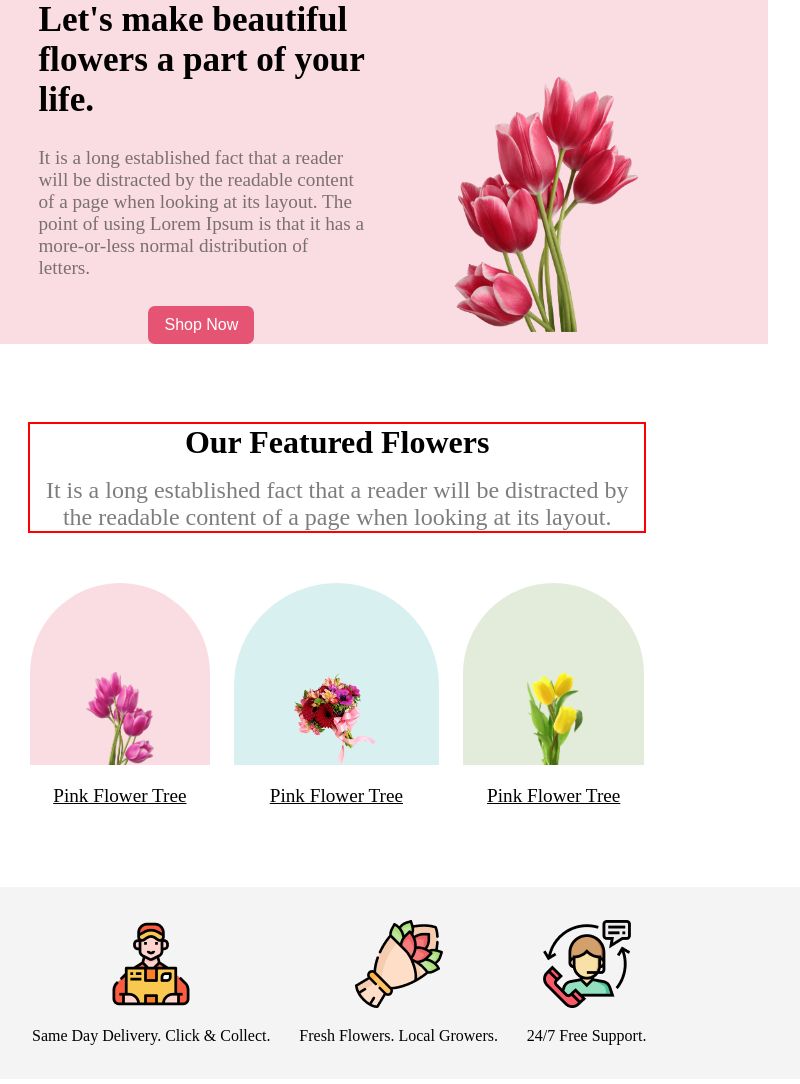
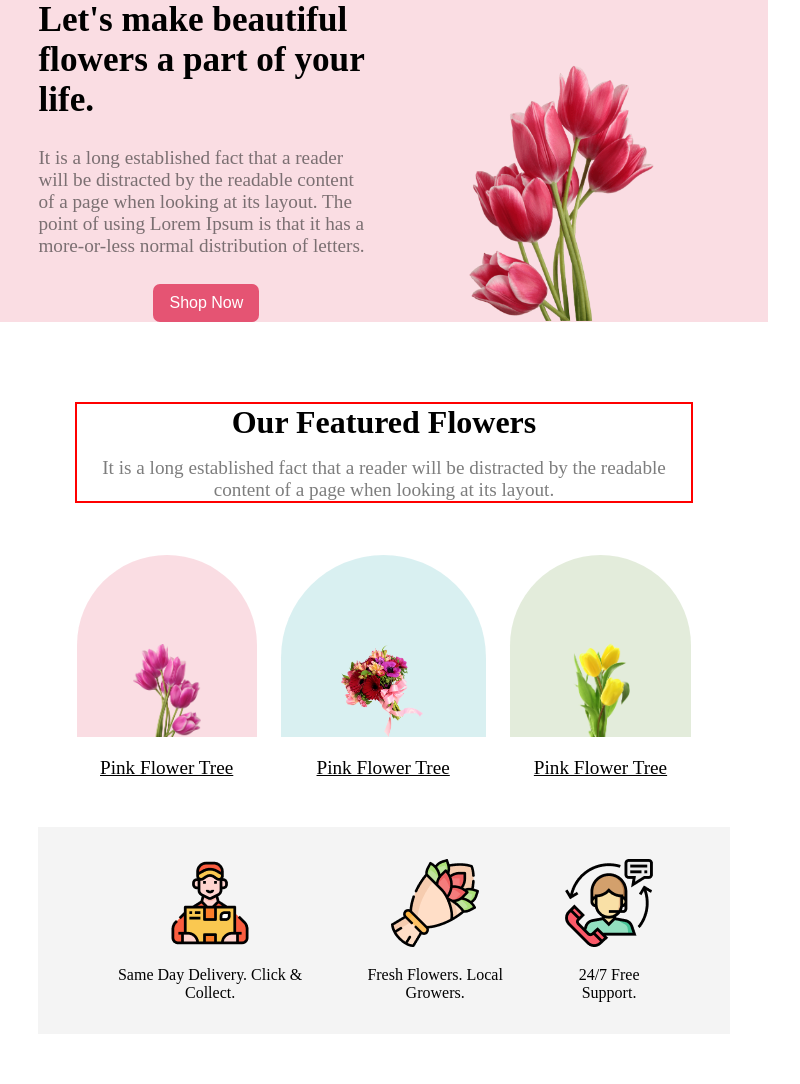
Before and after one commit to mehedihasansufi/programming-hero-Flower-shop, a plain HTML site: page index.html in a window 768 px wide. Shown: the whole page, 800 px wide, since content can reach past the window. After the commit the page ends 1034 px from the top, so only its background shows below. Drawn offline with Linux system fonts and the light colour scheme.

Commit message:
service section done for web , small phone and tablet for 768 px

```diff
--- a/style.css
+++ b/style.css
@@ -304,88 +304,47 @@
 /* for medium device */
 
 @media screen and (min-width:577px) and (max-width:768px) {
-   .paragraph {
-    color: var(--paragraph-color);
-    font-size: 1.2rem;
-}
 
-.heading {
-    font-weight: 700;
-    font-size: 2rem;
-}
 
-.btn {
-    background-color: var(--background-color-button);
-    color: #fff;
-    border: none;
-    padding: .6rem 1rem;
-    font-size: 1rem;
-    border-radius: 7px;
-    transition: all 0.3s;
-    cursor: pointer;
 
-}
+
+
 
 .button{
     display: flex;
     justify-content: center;
 }
 
-.btn:hover {
-    border: 2px solid var(--background-color-button);
-    background-color: #fff;
-    color: #000;
-}
+
 
 .hero {
     height: auto;
-    background-color: var(--background-color);
 }
 
 .hero-container {
-    display: flex;
+
     gap: 1.2rem;
     width: 90%;
-
-
-    justify-content: space-between;
-
 }
 
 .hero-contain {
     width: 50%;
-    display: flex;
-    flex-direction: column;
-    gap: 1.7rem;
     padding-top: 0px;
 
 }
 
 .hero-contain h2 {
-    font-weight: 600;
     font-size: 2.2rem;
-
 }
 
 .hero-container .img {
-
-    display: flex;
-    align-items: flex-end;
-    justify-content: center;
     width: 50%;
     height: 40vh;
-    padding-right: 20px;
     padding-top: 0vh;
-
-
 }
 
 .hero-container .img img {
-
-
     height: 80%;
-    object-fit: contain;
-
 
 }
 
@@ -393,78 +352,54 @@
 /* feature */
 
 .feature-heading{
-    display: flex;
-    flex-direction: column;
-    align-items: center;
-    justify-content:flex-start;
-    gap: 1rem;
-    text-align: center;
+
+
+
     width: 80%;
-    margin-top: 5rem;
-    margin-left: 30px;
-    margin-right: 30px;
-   outline: 2px solid red;
-   box-sizing: border-box;
 
+    margin-left: auto;
+    margin-right: auto;
+   border: 2px solid red;
 }
 
-.feature-heading p{
-    font-size: 1.5rem;
-}
+
 
 
 /* feature flower  details */
 
 .feature-flower-details{
     width: 80%;
-    margin: 3.3rem 10px 0 30px;
-    display: flex;
-    gap: 1.5rem;
-    align-items: flex-end;
-    box-sizing: border-box;
-}
-.feature-flower-details .flower{
-
-    text-align: center;
-    text-decoration: underline;
 }
 
-.feature-flower-details .flower p{
-    margin-top: 1.2rem;
-    font-size: 1.2rem;
-}
+
+
 .feature-flower-details .flower-img{
-    display: flex;
-    align-items: flex-end;
-    flex: 1;
+
     height: 150px;
     padding: 2rem 3.5rem 0 3.5rem;
-    border-radius: 300px 300px 0 0;
+
 }
 
-.feature-flower-details .flower-img img{
 
-    max-width: 100%;
-}
 
 /* service div */
 
 .feature-container .service{
-    width: 100%;
-    height: 7rem;
-    margin: 5rem 0 0 0;
-    display: flex;
-    justify-content: left;
-    align-items: center;
-    background-color: rgba(39, 39, 39,0.05);
-    margin-bottom: 200px;
-    padding: 2.5rem 0 2.5rem 2rem ;
+    width: 90%;
+   height: auto;
+   margin-bottom: 0;
+
+    margin-top: 3rem;
+
+    text-align: center;
+
+
 }
 
 
 .service .service-contain{
     width: 80%;
-
+   gap: 2.32rem;
     display: flex;
     justify-content: space-between;
 
```
